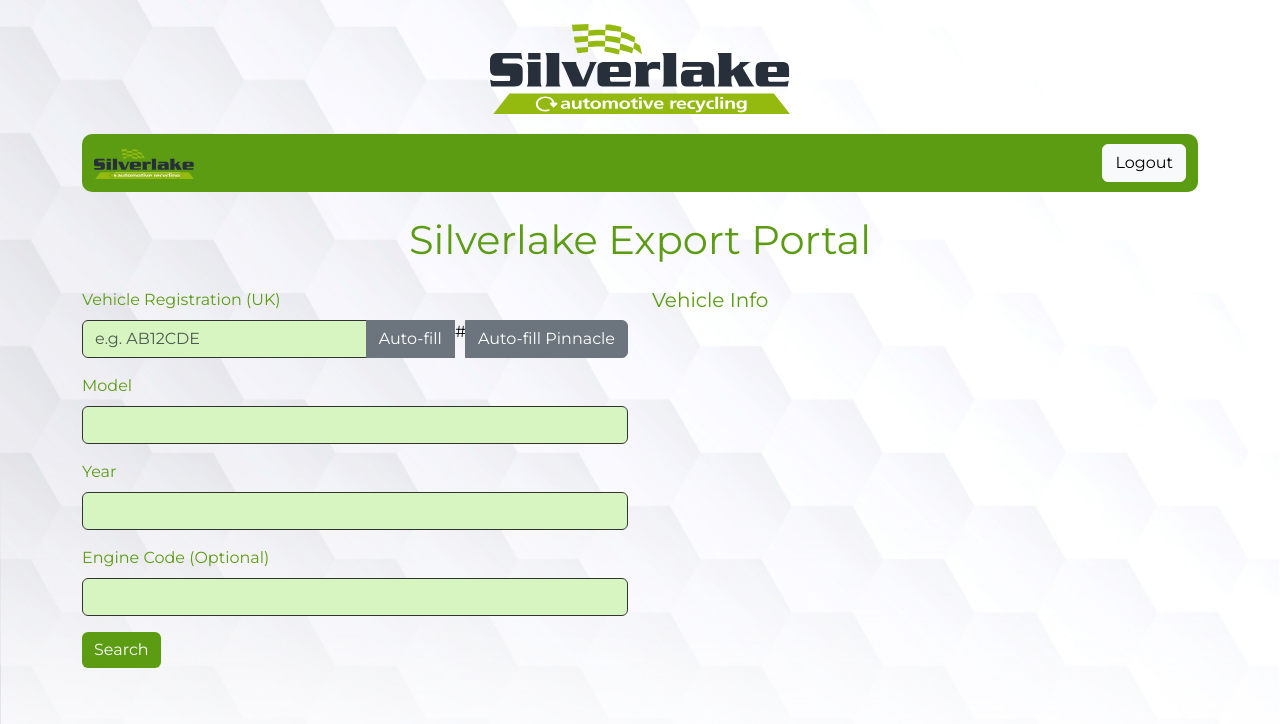
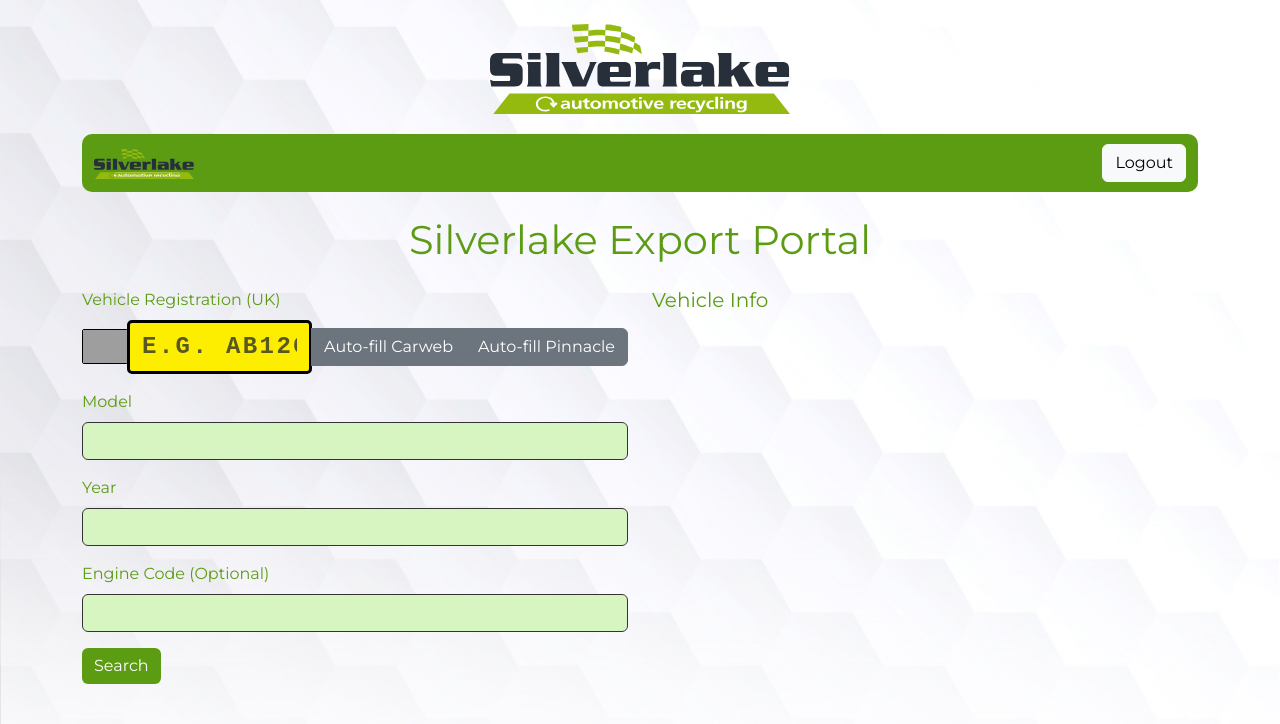
Before and after one commit to Silverlake-nacho/Silverlake-export, a Python web app: template templates/index.html in a window 1280 px wide. Shown: the top 724 px of the page. Run offline with Jinja, Linux system fonts and the light colour scheme; the template is opened without the code that fills it, so the values that code supplies are empty; some libraries are stand-ins or nearby versions; grey boxes are pictures that could not be loaded.

Commit message:
Update index.html

```diff
--- a/templates/index.html
+++ b/templates/index.html
@@ -44,6 +44,19 @@
         background-color: #d6f5c1;
         color: #333;
         border: 1px solid #5c9c13;
+      }
+      #registration {
+        font-family: 'Courier New', monospace;
+        font-weight: bold;
+        font-size: 1.5rem;
+        background-color: #fdee00; /* classic number plate yellow */
+        color: black;
+        border: 3px solid black;
+        border-radius: 5px;
+        text-transform: uppercase; /* force uppercase display */
+        letter-spacing: 0.15rem;
+        text-align: center;
+        max-width: 250px; /* reasonable plate size */
       }
       .logo {
         text-align: center;
@@ -102,11 +115,14 @@
       <!-- Vehicle Registration Input -->
       <div class="mb-3">
         <label for="registration" class="form-label">Vehicle Registration (UK)</label>
-        <div class="input-group">
-          <input type="text" class="form-control" id="registration" name="registration" placeholder="e.g. AB12CDE">
-          <button class="btn btn-secondary" type="button" onclick="fetchVehicleData('carweb')">Auto-fill</button>
-         # <button class="btn btn-secondary" type="button" onclick="fetchVehicleData('pinnacle')">Auto-fill Pinnacle</button>
-        </div>
+      <div class="input-group align-items-center">
+        <span class="input-group-text p-0 border-0 bg-transparent">
+          <img src="https://upload.wikimedia.org/wikipedia/en/a/ae/Flag_of_the_United_Kingdom.svg" alt="UK Flag" style="height: 35px; border: 1px solid black; border-radius: 2px;">
+        </span>
+        <input type="text" class="form-control" id="registration" name="registration" placeholder="e.g. AB12CDE" pattern="[A-Z0-9]{2,7}" title="2-7 letters/numbers, no spaces" required>
+        <button class="btn btn-secondary" type="button" onclick="fetchVehicleData('carweb')">Auto-fill Carweb</button>
+        <button class="btn btn-secondary" type="button" onclick="fetchVehicleData('pinnacle')">Auto-fill Pinnacle</button>
+      </div>
 
       </div>
 
@@ -231,7 +247,14 @@
         });
       });
     </script>
-
+<script>
+document.addEventListener('DOMContentLoaded', () => {
+  const regInput = document.getElementById('registration');
+  regInput.addEventListener('input', () => {
+    regInput.value = regInput.value.toUpperCase();
+  });
+});
+</script>
 <script>
 async function fetchVehicleData(source) {
     const reg = document.getElementById('registration').value.trim();
```
